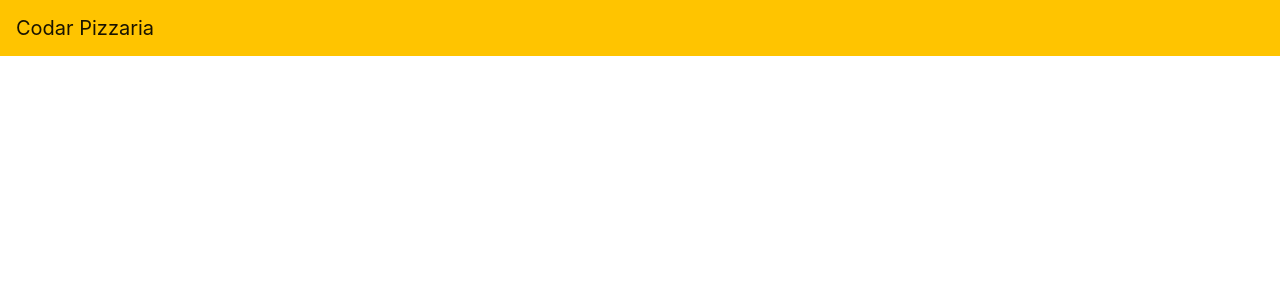
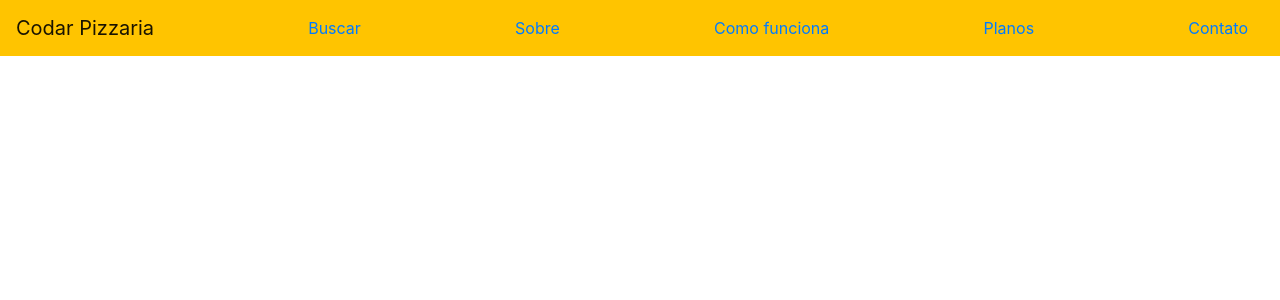
Before and after one commit to cccaesar/Codar-Pizzaria, an Angular app in the folder pizzaria-frontend/: page /home in a window 1280 px wide. Shown: the top 300 px of the page. Built offline with nearby package versions, Linux system fonts and the light colour scheme.

Commit message:
Navlinks adicionados

```diff
--- a/pizzaria-frontend/src/app/home/home.component.html
+++ b/pizzaria-frontend/src/app/home/home.component.html
@@ -1,3 +1,8 @@
 <nav class="navbar navbar-light" style="background-color: #ffc400;">
     <a class="navbar-brand" href="home">Codar Pizzaria</a>
+    <a class="nav-link active" href="#">Buscar <span class="sr-only">(current)</span></a>
+    <a class="nav-link" href="#">Sobre</a>
+    <a class="nav-link" href="#">Como funciona</a>
+    <a class="nav-link" href="#">Planos</a>
+    <a class="nav-link" href="#">Contato</a>
 </nav>
```
